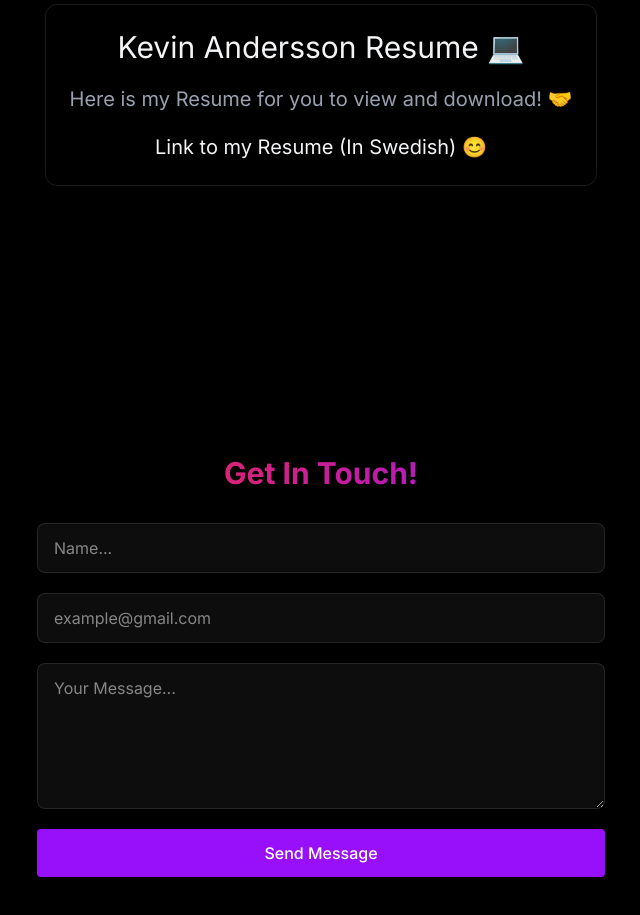
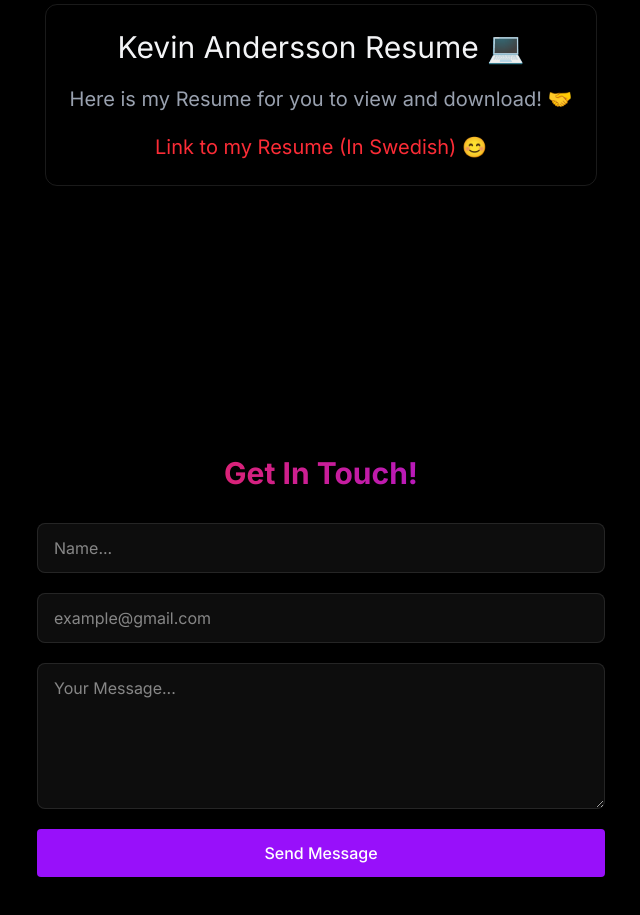
Before and after one commit to Kevin-a01/MyPortfolio, a React (Vite) app: page / in a window 1280 px wide. Shown: the part 2540-3455 px from the top of the page, without its empty margins (319-959 px from the left). Built offline with nearby package versions, Linux system fonts and the light colour scheme.

Commit message:
fix text red

```diff
--- a/src/components/sections/Resume.jsx
+++ b/src/components/sections/Resume.jsx
@@ -31,7 +31,7 @@ export function Resume({menuOpen}){
         <div className="p-6 rounded-xl border border-white/10 hover:-translate-y-1 hover:border-red-500/30 hover:shadow-[0_2px_8px_rgba(59,130,246,0.2)] transition">
           <h1 className="text-3xl text-center">{t.resumeTitle}</h1>
           <h2 className="text-xl text-center mt-5 text-gray-400">{t.resumeDescription}</h2>
-          <a href="https://drive.google.com/file/d/10a5fb5XJoKB8t3ThEOm30u7j4augj3UP/view?usp=drive_link" target="blank" className="flex justify-center mt-5 text-xl hover:text-gray-300" >{t.resumeLink}</a>
+          <a href="https://drive.google.com/file/d/10a5fb5XJoKB8t3ThEOm30u7j4augj3UP/view?usp=drive_link" target="blank" className="flex justify-center mt-5 text-xl hover:text-red-400 text-red-500" >{t.resumeLink}</a>
 
         </div>
 
```
